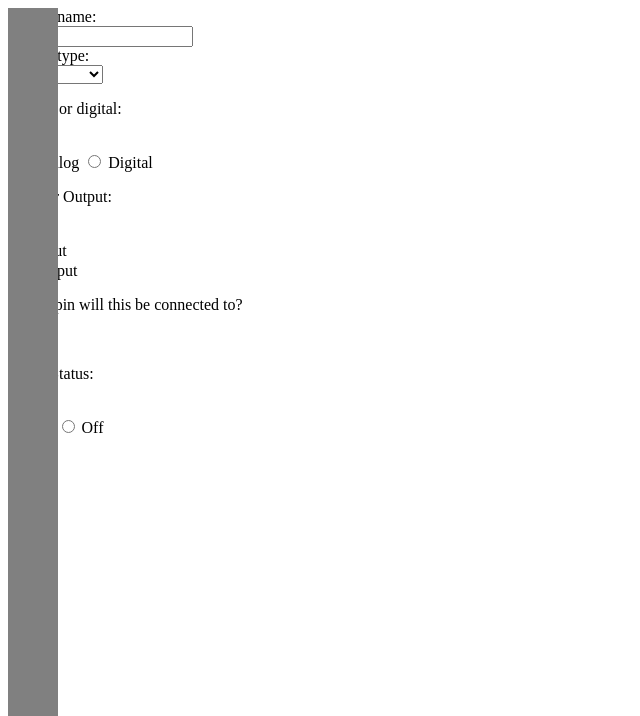
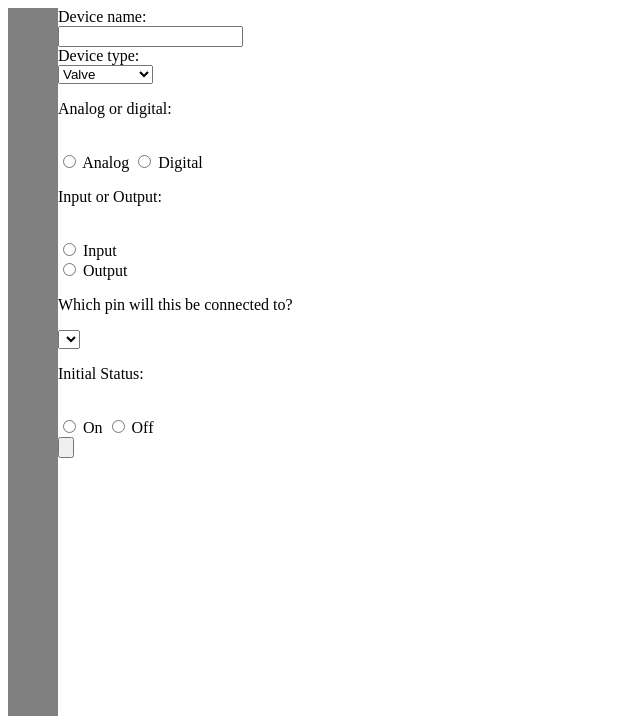
Before and after one commit to DavidBaldwin1015/WaterChanger, a PHP site: page /AddDevice.php in a window 1280 px wide. Shown: the top 716 px of the page, without its empty margins (0-640 px from the left). Run offline with PHP 8.4, Linux system fonts and the light colour scheme; lists and menus that the app fills with data are empty.

Commit message:
More corrections

```diff
--- a/Code/RPi/Web/Styles.css
+++ b/Code/RPi/Web/Styles.css
@@ -55,6 +55,9 @@
 	background-color: #F1EBAB;
 }
 
+#content {
+	margin-left: 50px;
+}
 
 @media screen and (max-width: 700px){
 	#NavMenu {
--- a/Code/RPi/Web/jQueryFunctions.js
+++ b/Code/RPi/Web/jQueryFunctions.js
@@ -207,7 +207,7 @@
         var Stat = $("input:radio[name='Status']:checked").val();
         $.ajax({
             type: "POST",
-            url: "newDevice.php",
+            url: "NewDevice.php",
             data: {DevName: DevName, DevType: DevType, AD: AD, InOut: InOut, Pin: Pin, Stat: Stat},
             dataType: 'json',
             success: function(response){
```
